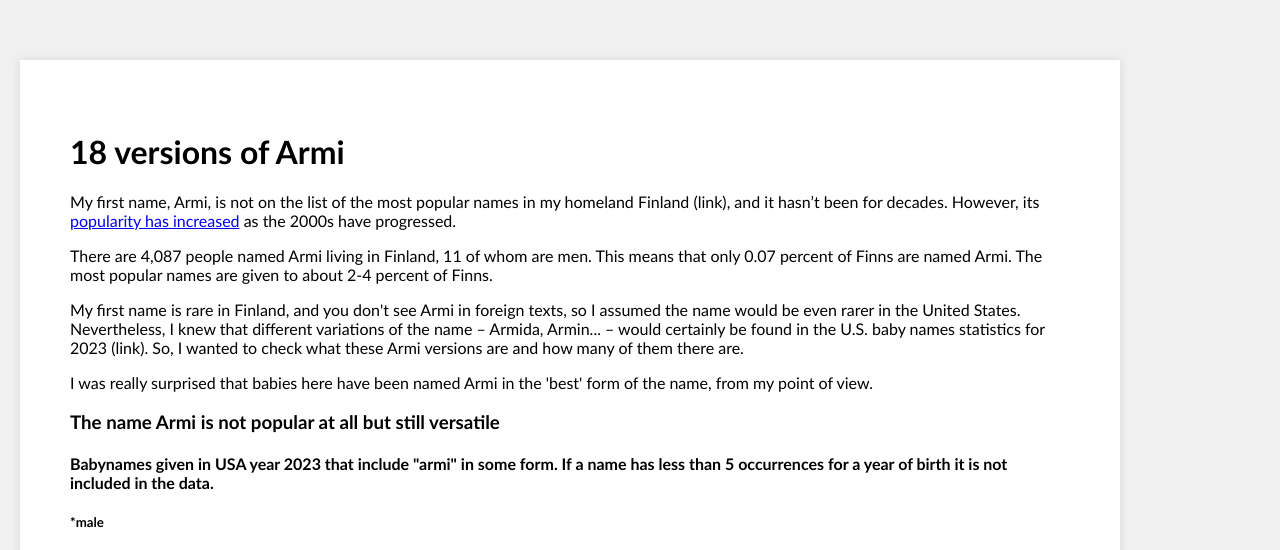
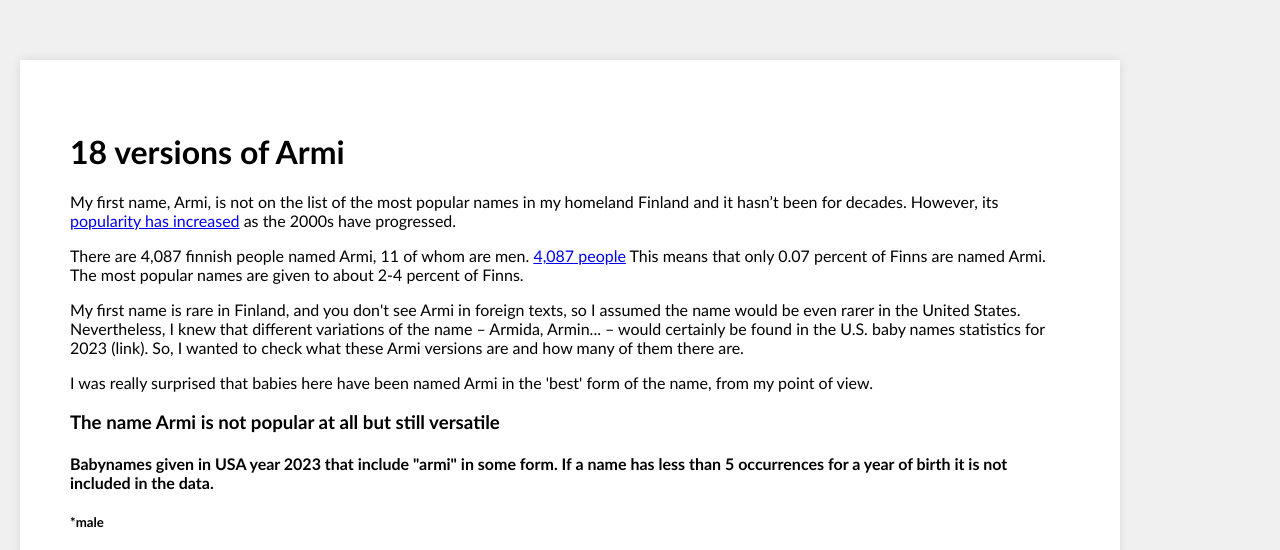
Before and after one commit to armyniemela/nameproject, a plain HTML site: page index.html in a window 1280 px wide. Shown: the part 217-767 px from the top of the page. Drawn offline with nearby package versions, Linux system fonts and the light colour scheme.

Commit message:
Update index.html

```diff
--- a/index.html
+++ b/index.html
@@ -38,11 +38,14 @@
 <body>
     <div class="container">
         <h1>18 versions of Armi</h1>
-        <p>My first name, Armi, is not on the list of the most popular names in my homeland Finland (link),
+        <p>My first name, Armi, is not on the list of the most popular names in my homeland Finland
             and it hasn’t been for decades. However, its <a href="https://https://nimipalvelu.dvv.fi/etunimihaku?nimi=Armi" target="_blank">
             popularity has increased</a> as the 2000s have progressed. </p>
 
-        <p>There are 4,087 people named Armi living in Finland, 11 of whom are men.
+        <p>There are 4,087 finnish people named Armi, 11 of whom are men.
+<a href="https://github.com/armyniemela/myproject01/blob/27d69b48c3d7dbc19fb342828fddfaad950c46a0/Mag7omistukset.xlsx"
+    download="Mag7omistukset.xlsx">4,087 people</a>
+
             This means that only 0.07 percent of Finns are named Armi. The most popular names are given to about 2-4 percent of Finns.</p>
         <p>My first name is rare in Finland, and you don't see Armi in foreign texts, so I assumed
             the name would be even rarer in the United States. Nevertheless, I knew that different
```
